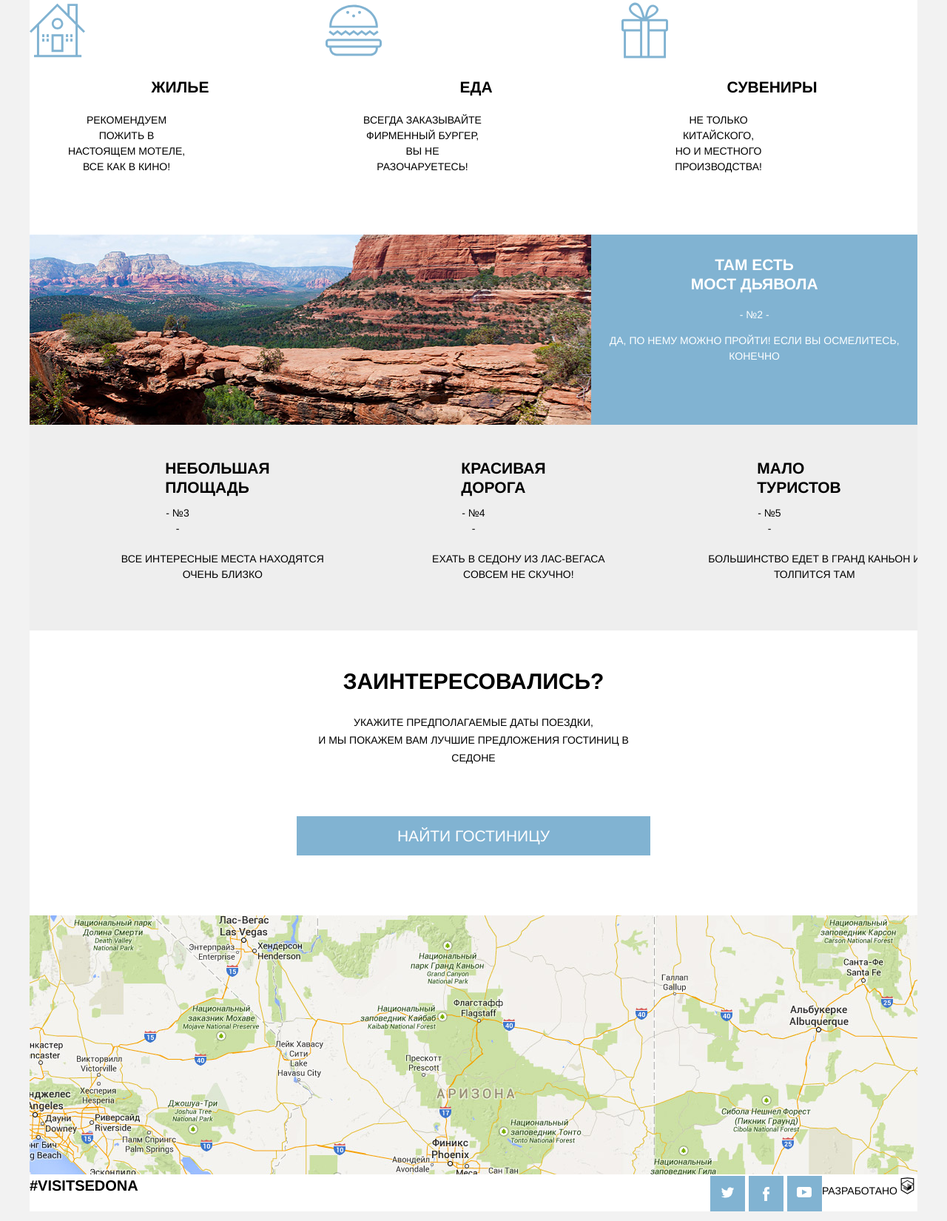
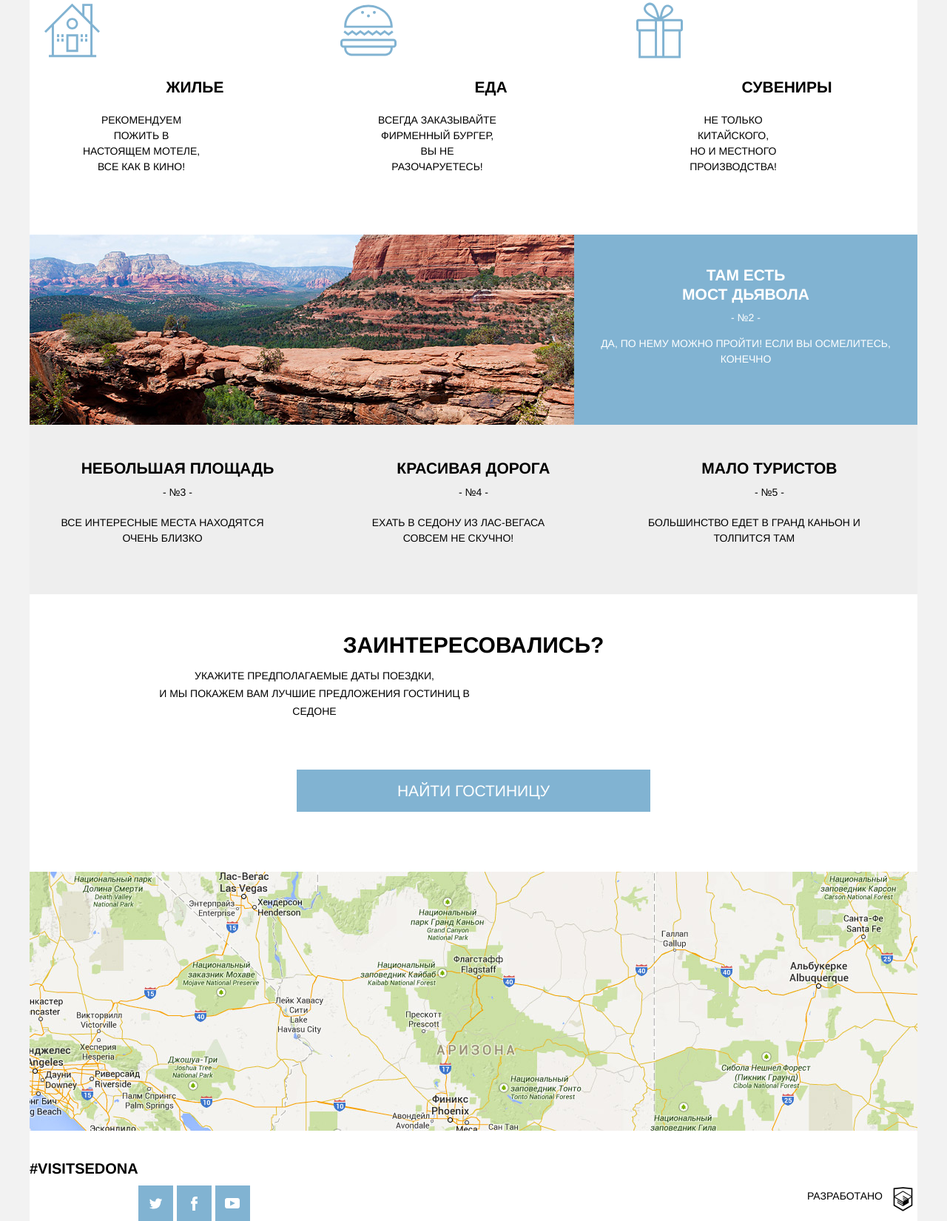
Before and after one commit to olgam1711/Sedona, a website: page source/index.html in a window 1280 px wide. Shown: the part 1117-2767 px from the top of the page at 74% size. Drawn offline with nearby package versions, Linux system fonts and the light colour scheme; files that its build step writes are made by us from their sources.

Commit message:
правки по ревью день 2 (включая index mobile)

```diff
--- a/source/index.html
+++ b/source/index.html
@@ -118,7 +118,7 @@
             </li>
 
             <li class="advantages-bonus__item">
-              <svg class="advantages-bonus__svg" version="1.1" id="Layer_1" xmlns="http://www.w3.org/2000/svg" xmlns:xlink="http://www.w3.org/1999/xlink" x="0px" y="0px" width="76" height="69" viewBox="0 0 76.166 68.959">
+              <svg class="advantages-bonus__svg advantages-bonus__svg--food" version="1.1" id="Layer_1" xmlns="http://www.w3.org/2000/svg" xmlns:xlink="http://www.w3.org/1999/xlink" x="0px" y="0px" width="76" height="69" viewBox="0 0 76.166 68.959">
                 <g>
                   <path d="M71.914,46.042H4.252C1.914,46.042,0,47.955,0,50.294v3.454C0,56.086,1.914,58,4.252,58h0.956v1.037 c0,5.457,4.464,9.922,9.921,9.922h45.908c5.456,0,9.921-4.465,9.921-9.922V58h0.956c2.339,0,4.252-1.914,4.252-4.252v-3.454 C76.166,47.955,74.253,46.042,71.914,46.042z M67.958,59.037c0,3.815-3.104,6.922-6.921,6.922H15.129 c-3.816,0-6.921-3.104-6.921-6.922V58h59.75V59.037z M73.166,53.748c0,0.679-0.573,1.252-1.252,1.252H4.252 C3.573,55,3,54.427,3,53.748v-3.454c0-0.679,0.573-1.252,1.252-1.252h67.662c0.679,0,1.252,0.573,1.252,1.252V53.748z"/>
                   <polygon points="16.162,37.856 21.635,41.856 27.112,37.856 32.591,41.856 38.069,37.856 43.548,41.856 49.026,37.856 54.505,41.856 59.985,37.856 65.474,41.856 71.842,37.212 70.074,34.788 65.474,38.144 59.985,34.144 54.505,38.144 49.026,34.143 43.548,38.144 38.069,34.143 32.591,38.144 27.112,34.143 21.636,38.144 16.163,34.142 10.686,38.144 6.093,34.789 4.323,37.211 10.686,41.856  "/>
--- a/source/less/advantages-bonus.less
+++ b/source/less/advantages-bonus.less
@@ -14,6 +14,10 @@
   text-align: left;
 }
 
+.advantages-bonus__item-text {
+  margin-left: 10px;
+}
+
 .adnavtages-bonus__item-title {
   font-size: 18px;
   line-height: 26px;
@@ -23,6 +27,10 @@
   height: 40px;
 
   fill: #81b3d2;
+}
+
+.advantages-bonus__svg--food {
+  height: 51px;
 }
 
 @media (max-width: 1199px) {
@@ -37,7 +45,6 @@
     justify-content: space-between;
 
     margin-top: 57px;
-    margin-left: 0;
     margin-bottom: 49px;
     width: 680px;
   }
--- a/source/less/advantages-no-pics.less
+++ b/source/less/advantages-no-pics.less
@@ -7,9 +7,6 @@
 }
 
 .advantages-no-pics__item {
-  width: 33.33px;
-  margin-left: auto;
-  margin-right: auto;
   padding-top: 40px;
   padding-bottom: 40px;
 
@@ -21,8 +18,14 @@
 }
 
 .advantages-no-pics__item-title {
+  margin-bottom: 0;
+
   font-size: 18px;
   line-height: 26px;
+}
+
+.advantages-no-pics__item-number {
+  margin-top: 9px;
 }
 
 .advantages-no-pics__item--grey {
@@ -31,12 +34,10 @@
   margin-bottom: 0;
 }
 
-.advantages-no-pics__item-number {
-  margin-top: -7px;
-}
-
 .advantages-no-pics__item-description {
   margin-bottom: 20px;
+  padding-left: 35px;
+  padding-right: 35px;
 }
 
 @media (min-width: 768px) {
@@ -48,6 +49,7 @@
   }
 
   .advantages-no-pics__item {
+    width: 33.33%;
     border: none;
   }
 
@@ -67,6 +69,5 @@
 
   .advantages-no-pics__item-description {
     width: 289px;
-    margin-left: -67px;
   }
 }
--- a/source/less/advantages-pics.less
+++ b/source/less/advantages-pics.less
@@ -6,8 +6,14 @@
 }
 
 .advantages-pics__title {
+  margin-bottom: 0px;
+
   font-size: 18px;
   line-height: 26px;
+}
+
+.advantages-pics__number {
+  margin-top: 8px;
 }
 
 .advantages-pics__text {
@@ -16,7 +22,11 @@
 }
 
 .advantages-pics__text--one {
-  padding-top: 46px;
+  padding-top: 62px;
+}
+
+.advantages-pics__text--two {
+  padding-top: 25px;
 }
 
 .advantages-pics__photo {
@@ -35,6 +45,11 @@
 
 .advantages-pics__photo--two {
   background-image: url("../img/main-bridge-mobile@1x.jpg");
+}
+
+.advantages-pics__description {
+  padding-left: 20px;
+  padding-right: 20px;
 }
 
 .advantages-pics__br {
--- a/source/less/booking-hotel.less
+++ b/source/less/booking-hotel.less
@@ -1,6 +1,6 @@
 .booking-hotel {
-  margin-top: 33px;
-  margin-bottom: 65px;
+  margin-top: 31px;
+  margin-bottom: 48px;
 }
 
 @media (min-width: 768px) {
--- a/source/less/booking.less
+++ b/source/less/booking.less
@@ -3,15 +3,18 @@
 }
 
 .booking__title {
+  margin-bottom: 16px;
+
   font-size: 21px;
   line-height: 26px;
 }
 
 .booking__text {
-  width: 280px;
-  margin-right: auto;
-  margin-left: auto;
-  margin-bottom: 58px;
+  margin-bottom: 36px;
+  padding-left: 20px;
+  padding-right: 20px;
+
+  line-height: 24px;
 }
 
 .booking__location {
@@ -35,6 +38,9 @@
 
   .booking__text {
     width: 440px;
+    padding-left: 165px;
+    padding-right: 165px;
+
     line-height: 24px;
   }
 
--- a/source/less/button.less
+++ b/source/less/button.less
@@ -1,6 +1,6 @@
 .button {
   display: inline-block;
-  padding: 16px 46px;
+  padding: 18px 46px;
 
   font-size: 21px;
 
--- a/source/less/developer.less
+++ b/source/less/developer.less
@@ -1,15 +1,25 @@
 .developer {
   display: flex;
   justify-content: center;
+  margin-top: 30px;
+}
+
+.developer__text {
+  padding-right: 8px;
+
+  font-size: 14px;
 }
 
 .developer__link {
   display: block;
-  width: 27px;
-  height: 34px;
+  width: 39px;
+  height: 49px;
 }
 
 .developer__svg {
+  width: 39px;
+  height: 49px;
+
   fill: #000000;
 }
 
--- a/source/less/header-nav.less
+++ b/source/less/header-nav.less
@@ -9,6 +9,7 @@
   width: 23px;
   height: 22px;
 
+  border: none;
   fill: #81b3d2;
 }
 
--- a/source/less/input-general.less
+++ b/source/less/input-general.less
@@ -16,7 +16,6 @@
   padding: 0;
   padding-left: 22px;
   margin-left: 16px;
-  margin-top: -5px;
   margin-bottom: 5px;
 
   font-weight: bold;
--- a/source/less/main-slogan.less
+++ b/source/less/main-slogan.less
@@ -1,5 +1,5 @@
 .main-slogan {
-  width: 320px;
+  min-width: 320px;
   height: 392px;
 
   background: url("../img/bg-intro-triangle-mobile.svg") 0 363px no-repeat, url("../img/bg-back-mobile@1x.jpg") 0 0 no-repeat;
@@ -13,7 +13,7 @@
 
 @media (min-width: 768px) {
   .main-slogan {
-    width: 768px;
+    min-width: 768px;
     height: 521px;
 
     background: url("../img/bg-intro-triangle-tablet.svg") 0 462px no-repeat, url("../img/bg-back-tablet@1x.jpg") 0 0 no-repeat;
@@ -28,7 +28,7 @@
 
 @media (min-width: 1200px) {
   .main-slogan {
-    width: 1200px;
+    min-width: 1200px;
     height: 521px;
 
     background: url("../img/bg-intro-triangle-desktop.svg") 0 462px no-repeat, url("../img/bg-back-desktop@1x.jpg") 0 0 no-repeat;
--- a/source/less/nav-list.less
+++ b/source/less/nav-list.less
@@ -3,6 +3,18 @@
   margin-bottom: 0;
   padding-left: 0;
   list-style: none;
+}
+
+.nav-list__item {
+  padding-right: 0;
+  padding-left: 0;
+
+  font-weight: bold;
+  font-size: 18px;
+  line-height: 40px;
+
+  background-color: #81b3d2;
+  border-bottom: 1px solid #678fa8;
 }
 
 .nav-list__item--active {
@@ -15,15 +27,6 @@
   right: 20px;
 
   fill: #ffffff;
-}
-
-.nav-list__item {
-  font-weight: bold;
-  font-size: 18px;
-  line-height: 40px;
-
-  background-color: #81b3d2;
-  border-bottom: 1px solid #678fa8;
 }
 
 .nav-list__item:last-child {
--- a/source/less/page-footer.less
+++ b/source/less/page-footer.less
@@ -1,3 +1,11 @@
+.page-footer {
+  padding-top: 36px;
+}
+
+.page-footer__social {
+  width: 100%;
+}
+
 @media (min-width: 768px) {
   .page-footer {
     display: flex;
--- a/source/less/page-header.less
+++ b/source/less/page-header.less
@@ -5,7 +5,8 @@
 .page-header__logo {
   position: absolute;
   top: 223px;
-  left: 110px;
+  left: 50%;
+  transform: translateX(-50%);
 
   display: block;
 
@@ -19,7 +20,6 @@
 @media (min-width: 768px) {
   .page-header__logo {
     top: 0;
-    left: 43%;
 
     width: 104px;
     height: 83px;
@@ -36,8 +36,6 @@
   }
 
   .page-header__logo {
-    left: 42%;
-
     width: 190px;
     height: 98px;
 
--- a/source/less/promo-icons.less
+++ b/source/less/promo-icons.less
@@ -44,10 +44,6 @@
     width: 726px;
   }
 
-  .promo-icons__svg--replay {
-    margin-left: -3px;
-  }
-
   .promo-icons__svg--fullscreen {
     margin-right: 6px;
   }
--- a/source/less/sedona-reasons.less
+++ b/source/less/sedona-reasons.less
@@ -3,6 +3,7 @@
   margin-top: 37px;
   margin-left: auto;
   margin-right: auto;
+  margin-bottom: 6px;
 }
 
 .sedona-reasons__sedona-desc {
@@ -13,6 +14,7 @@
 
 .sedona-reasons__sedona-canyon {
   margin-top: 26px;
+  margin-bottom: 0;
 
   font-size: 14px;
   line-height: 26px;
--- a/source/less/social-list.less
+++ b/source/less/social-list.less
@@ -1,11 +1,26 @@
 .social-list {
   display: flex;
-  justify-content: space-between;
+  justify-content: center;
   flex-wrap: wrap;
 
-  width: 151px;
   padding: 0;
   margin: 0;
 
   list-style: none;
 }
+
+.social-list__item {
+  margin: 0;
+  margin-left: 5px;
+  margin-top: 36px;
+}
+
+.social-list__item:first-child {
+  margin-left: 0;
+}
+
+@media (min-width: 768px) {
+  .social-list {
+    justify-content: space-between;
+  }
+}
--- a/source/less/social.less
+++ b/source/less/social.less
@@ -4,7 +4,9 @@
 }
 
 .social__link {
-  display: block;
+  display: flex;
+  justify-content: center;
+  align-items: center;
   width: 47px;
   height: 48px;
 
@@ -14,15 +16,9 @@
   fill: #ffffff;
 }
 
-.social__svg {
-  margin-top: 15px;
-}
-
 @media (min-width: 768px) {
   .social {
     display: flex;
-    justify-content: space-between;
-    width: 100%;
   }
 
   .social__title {
```
